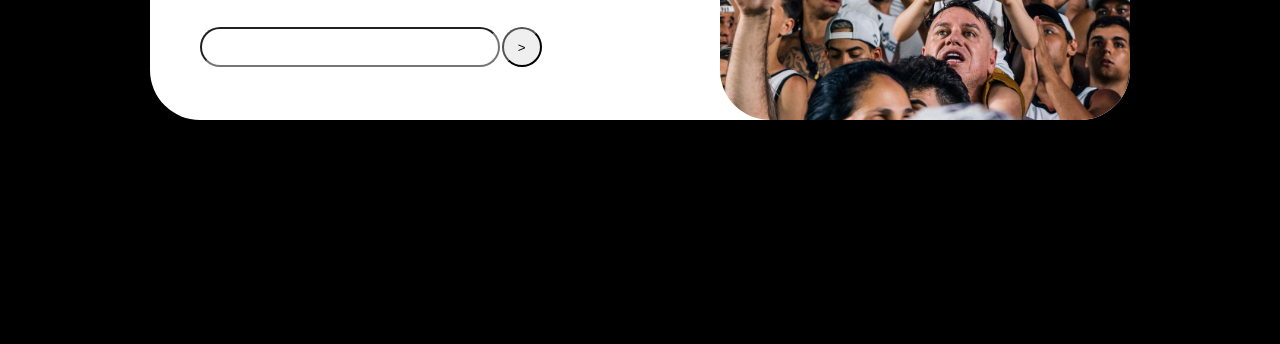
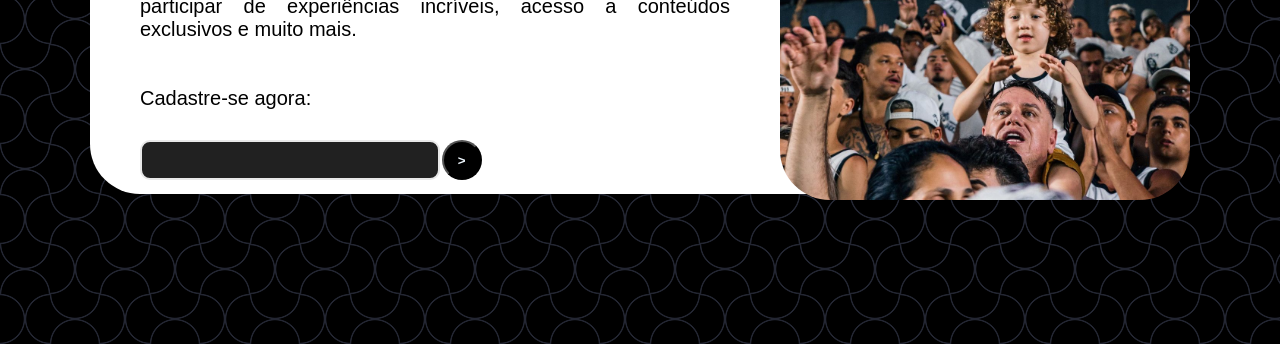
Before and after one commit to Mosiahxyz/ladingpage, a plain HTML site: page index.html in a window 1280 px wide. Shown: the part 456-800 px from the top of the page. Drawn offline with Linux system fonts and the light colour scheme.

Commit message:
Add files via upload

```diff
--- a/style.css
+++ b/style.css
@@ -7,12 +7,35 @@
 
 }
 
+
+
+html {
+
+        --s: 5rem;
+        --c: #000000;
+        --_s: calc(2*var(--s)) calc(2*var(--s));
+        --_g: 35.36% 35.36% at;
+        --_c: #0000 66%,#232632 68% 70%,#0000 72%;
+        background:
+          radial-gradient(var(--_g) 100% 25%,var(--_c)) var(--s) var(--s)/var(--_s),
+          radial-gradient(var(--_g) 0 75%,var(--_c)) var(--s) var(--s)/var(--_s),
+          radial-gradient(var(--_g) 100% 25%,var(--_c)) 0 0/var(--_s),
+          radial-gradient(var(--_g) 0 75%,var(--_c)) 0 0/var(--_s),
+          repeating-conic-gradient(var(--c) 0 25%,#0000 0 50%) 0 0/var(--_s),
+          radial-gradient(var(--_c)) 0 calc(var(--s)/2)/var(--s) var(--s) var(--c);
+        background-attachment: fixed;
+}
+
+
 html, body{
 
     font-family: Arial, Helvetica, sans-serif; /*fontes*/
     color: black; /*cor da fonte*/
     font-size: 62.5%;
     text-rendering: optimizeLegibility;
+
+    height: 100%;
+    width: 100%;
 
 
 }
@@ -21,11 +44,14 @@ html, body{
 body{
 
 
-    background-color: black; /*cor de fundo*/
 
-    /*alinhamento de margem*/
-    margin-top: 5%;
-    margin-bottom: 5%;
+    justify-content: center;
+
+
+    display: flex;
+    justify-content: center;
+    align-items: center;
+
 
 }
 
@@ -35,11 +61,13 @@ main{
     background-color: white;
 
     border-radius: 5rem;
-    margin-left: 15rem;
-    margin-right: 15rem;
 
+    width: 110rem;
+    height: 50rem;
 
     display: flex;
+    justify-content: center;
+    align-items: center;
 
 
 }
@@ -54,10 +82,10 @@ p{
 
 #titulo{
 
-    font-size: 5rem;
+    font-size: 10rem;
     font-family: Impact, Haettenschweiler, 'Arial Narrow Bold', sans-serif;
 
-    padding-top: 9rem;
+    padding-top: 5rem;
 
 
 }
@@ -94,6 +122,15 @@ span{
     margin-top: 3rem;
     margin-left: 5rem;
 
+    color: #e8e8e8;
+
+    border: 2px solid #e8e8e8;
+    padding: 15px;
+    border-radius: 10px;
+    background-color: #212121;
+    font-size: small;
+    font-weight: bold;
+
  }
 
  button{
@@ -101,6 +138,10 @@ span{
     height: 4rem;
     width: 4rem;
 
+    font-weight: bolder;
+
+    background-color: black;
+    color: aliceblue;
     border-radius: 50%;
 
  }
```
